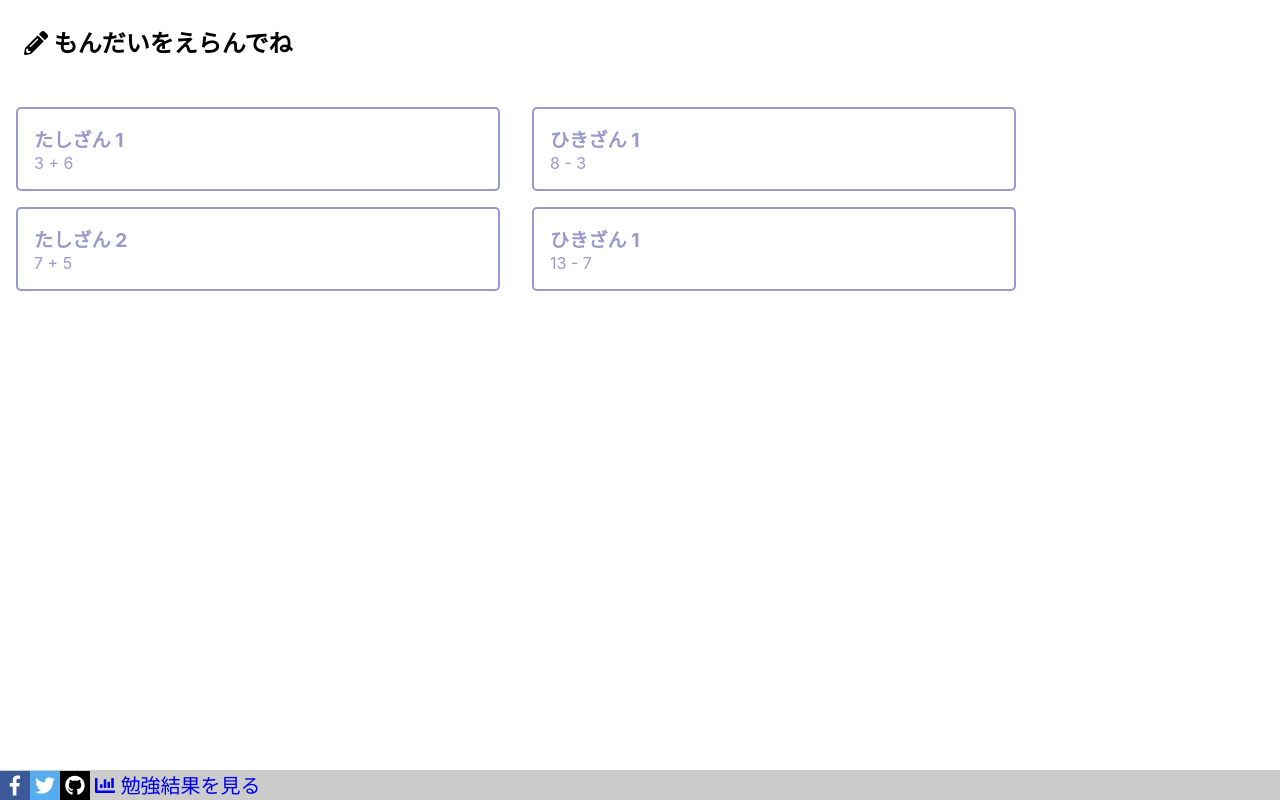
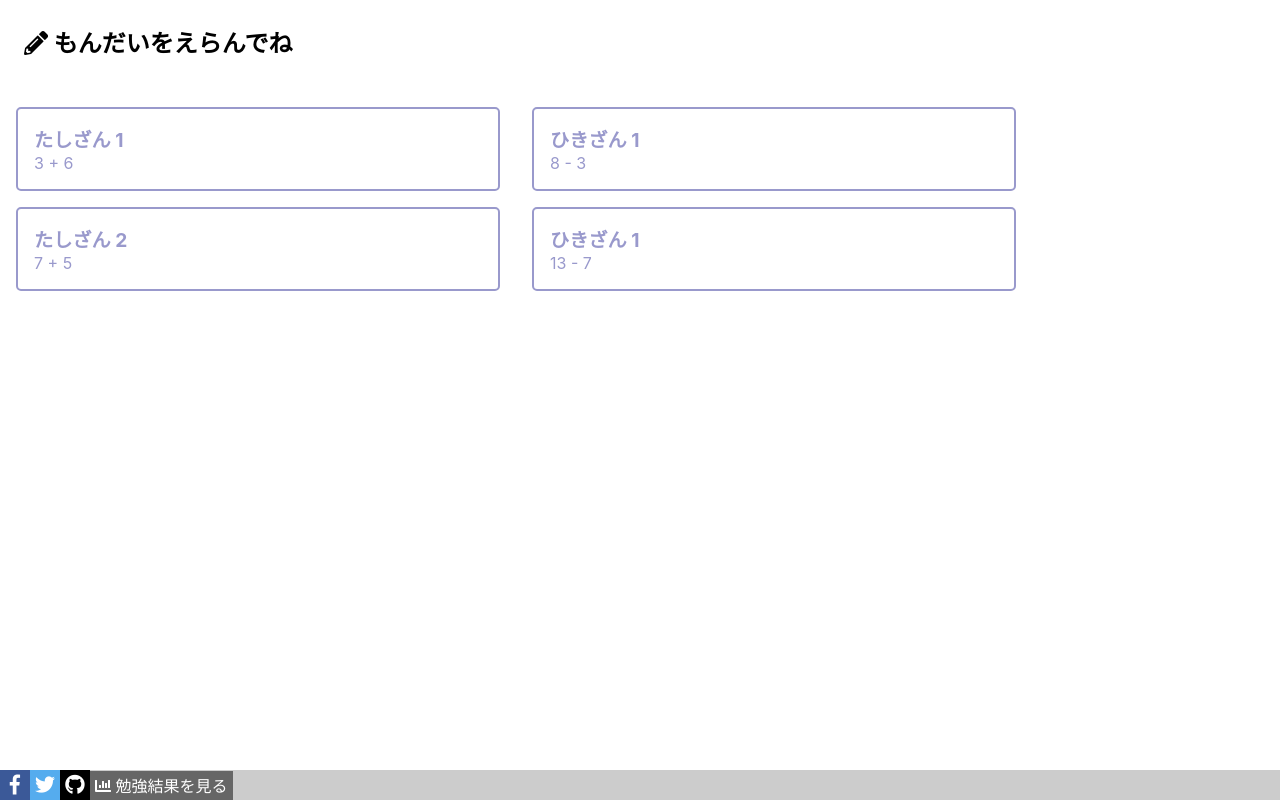
Before and after one commit to nitoyon/1-10calc, a Vue app: page / in a window 1280 px wide. Built offline with nearby package versions, Linux system fonts and the light colour scheme.

Commit message:
Menu: fix show stat link style

```diff
--- a/src/components/Menu.vue
+++ b/src/components/Menu.vue
@@ -22,7 +22,7 @@
       <a href="https://www.facebook.com/sharer/sharer.php?u=https%3A%2F%2Fnitoyon.github.io%2F1-10calc%2F" class="fab fa-facebook-f"></a>
       <a href="https://twitter.com/intent/tweet?text=https%3A%2F%2Fnitoyon.github.io%2F1-10calc%2F" class="fab fa-twitter"></a>
       <a href="https://github.com/nitoyon/1-10calc/" class="fab fa-github"></a>
-      <a href="#" @click.prevent="$emit('show-page', 'app-stat')"><i class="fas fa-chart-bar"></i> 勉強結果を見る</a>
+      <a href="#" @click.prevent="$emit('show-page', 'app-stat')" id="showstat"><i class="fas fa-chart-bar"></i> 勉強結果を見る</a>
     </footer>
   </div>
 </template>
@@ -106,11 +106,6 @@ div#select footer {
   background: #ccc;
 }
 
-div#select footer button#stat {
-  padding: 5px 20px;
-  height: 30px;
-}
-
 div#select footer a {
   padding: 5px;
   font-size: 20px;
```
